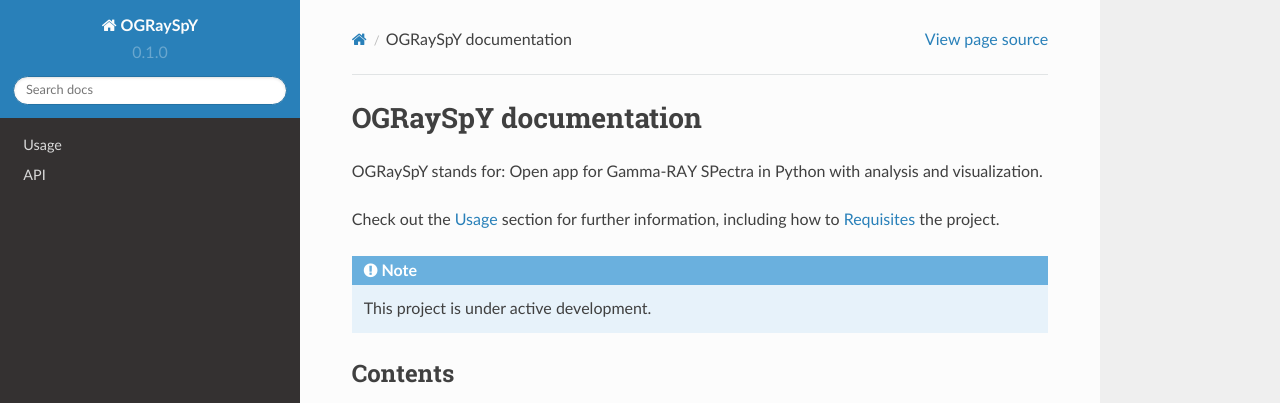
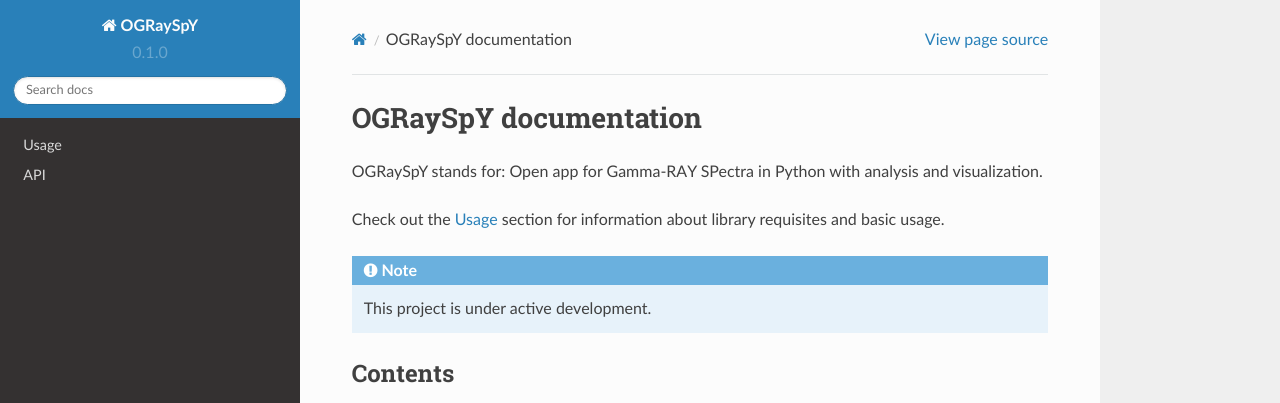
Before and after one commit to terrabela/OGRaySpY-rtd, a Sphinx documentation site: the page built from docs/source/index.rst, in a window 1280 px wide. Shown: the top 403 px of the page. Built offline with Sphinx 7.4.7 and the Read the Docs theme 2.0.0, drawn with Linux system fonts in a browser that asks for light colours.

Commit message:
Starting documentation

```diff
--- a/docs/source/index.rst
+++ b/docs/source/index.rst
@@ -4,8 +4,7 @@
 OGRaySpY stands for:
 Open app for Gamma-RAY SPectra in Python with analysis and visualization.
 
-Check out the :doc:`usage` section for further information, including
-how to :ref:`installation` the project.
+Check out the :doc:`usage` section for information about library requisites and basic usage.
 
 .. note::
 
```
